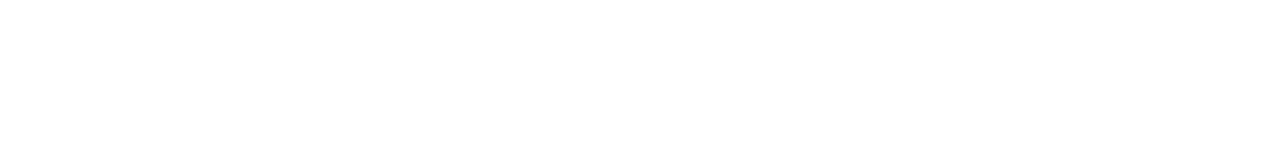
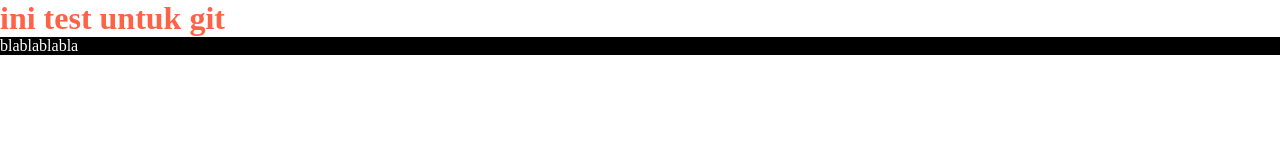
Before and after one commit to egyMaret/test-git, a plain HTML site: page index.html in a window 1280 px wide. Drawn offline with Linux system fonts and the light colour scheme.

Commit message:
menambahkan file css dan mengubah file html

```diff
--- a/index.html
+++ b/index.html
@@ -1,12 +1,19 @@
 <!DOCTYPE html>
 <html lang="en">
+
 <head>
     <meta charset="UTF-8">
     <meta http-equiv="X-UA-Compatible" content="IE=edge">
     <meta name="viewport" content="width=device-width, initial-scale=1.0">
+    <link rel="stylesheet" href="style.css">
     <title>test git</title>
 </head>
+
 <body>
+    <h1>ini test untuk git</h1>
+    <div>
+        <p>blablablabla</p>
+    </div>
+</body>
 
-</body>
 </html>
--- /dev/null
+++ b/style.css
@@ -0,0 +1,16 @@
+* {
+    padding: 0;
+    margin: 0;
+}
+
+h1 {
+    color: tomato;
+}
+
+div {
+    background-color: black;
+}
+
+p {
+    color: white;
+}
```
